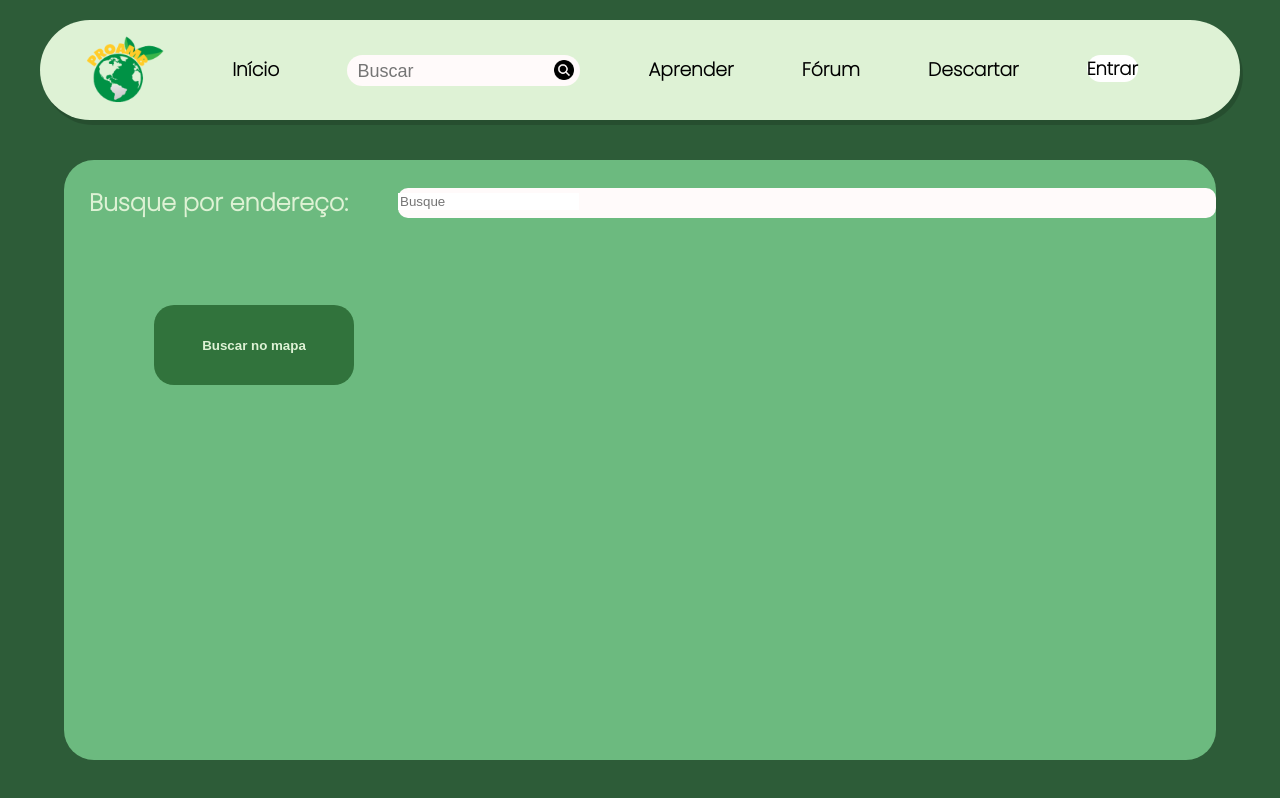
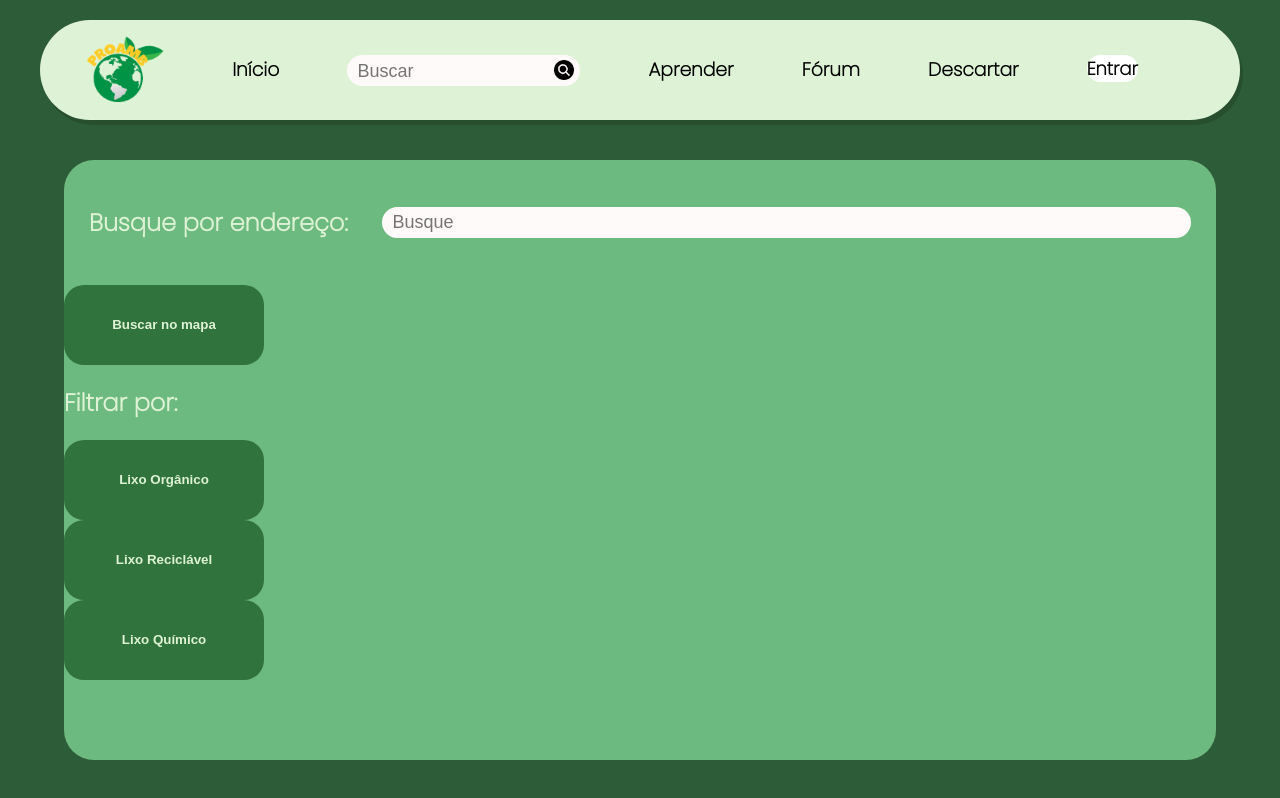
Before and after one commit to Cassiannoow/ProAmb-Old, a React (Create React App) app in the folder proamb/: page /mapa-proamb in a window 1280 px wide. Built offline with nearby package versions, Linux system fonts and the light colour scheme.

Commit message:
feat: css

```diff
--- a/proamb/src/Components/BarraDeBuscarLugar/BarraDeBuscarLugar.css
+++ b/proamb/src/Components/BarraDeBuscarLugar/BarraDeBuscarLugar.css
@@ -1,13 +1,17 @@
-#divBuscarLugar {
+#divBuscarLugar{
     background: #FFFAFA;
-    height: 30px;
-    border-radius: 10px;
-    width: 100%;
+    border-radius: 37px ;
+    width:  100%;
+    height: 31px;
 }
 
-input{
-   margin: auto;
-   border: none;
+#txtBuscaLugar{
+    background-color:transparent;
+    padding-left: 10px;
+    font-size:18px;
+    border:none;
+    height: 30px;
+    width: 100%;
 }
 
 input:focus{
--- a/proamb/src/Components/BarraDeBuscarLugar/BarraDeBuscarLugar.js
+++ b/proamb/src/Components/BarraDeBuscarLugar/BarraDeBuscarLugar.js
@@ -4,7 +4,7 @@ import './BarraDeBuscarLugar.css'
 export default function BarraDeBuscarLugar() {
     return (
         <div id="divBuscarLugar">
-            <input type="text" placeholder="Busque"/>
+            <input type="text" id="txtBuscaLugar" placeholder="Busque"/>
         </div>
     )
 }
--- a/proamb/src/Components/CardsAprender/CardsAprender.css
+++ b/proamb/src/Components/CardsAprender/CardsAprender.css
@@ -15,12 +15,14 @@
     font-size: 40px;
     padding: 20px;
     text-align: center;
-    margin: auto;
+    display: flex;
+    align-items: center;
     max-width: 350px;
+    min-height: 100px;
 }
 
 .imagemAprender {
-    width: 400px;
+    height: 100%;
 }
 
 .comecar {
@@ -45,7 +47,6 @@
     box-shadow: 0 3px 6px rgba(0, 0, 0, 0.16), 0 3px 6px rgba(0, 0, 0, 0.23)
 }
 
-img{
+.imagensCard{
     width: 100%;
-    height: auto;
 }
--- a/proamb/src/Components/CardsAprender/CardsAprender.js
+++ b/proamb/src/Components/CardsAprender/CardsAprender.js
@@ -6,7 +6,7 @@ export default function CardsAprender(props) {
         <div className="cardAprender">
             <span id="titulos"><b>{ props.titulo }</b></span>
             <div className="imagemAprender">
-                <img src={props.imagem}></img>
+                <img className="imagensCard" src={props.imagem}></img>
             </div>
             <button className="comecar"><b>COMEÇAR</b></button>
         </div>
--- a/proamb/src/Components/Telas/Descartar/Descartar.css
+++ b/proamb/src/Components/Telas/Descartar/Descartar.css
@@ -1,7 +1,4 @@
 #telaDescartar {
-    display: grid;
-    grid-template-areas:
-    "buscar lugares";
     display: flex;
     flex-direction: column;
     background-color: #6CBA7F;
@@ -13,7 +10,6 @@
 }
 
 .buscar {
-    grid-area: "buscar";
     margin-top: 60px;
     margin-left: 90px;
     overflow: hidden;
@@ -35,7 +31,6 @@
 }
 
 #tituloBuscar {
-    margin: 25px;
     color: #DEF2D5;
     width: 400px;
 }
@@ -53,4 +48,10 @@
     display: flex;
     justify-content: center;
     align-items: center;
+    margin: 25px;
 }
+
+.botoesLixos{
+    display: flex;
+    flex-direction: column;
+}
--- a/proamb/src/Components/Telas/Descartar/Descartar.js
+++ b/proamb/src/Components/Telas/Descartar/Descartar.js
@@ -6,19 +6,21 @@ import './Descartar.css';
 export default class Descartar extends Component {
     render() {
         return (
-            <article id="telaDescartar">
+            <div id="telaDescartar">
                 <div className="barradebusca">
                     <h2 id="tituloBuscar">Busque por endereço:</h2>
                     <BarraDeBuscarLugar />
                 </div>
-                <section className="buscar">
+                <div className="botoesDeBusca">
                     <button id="btnBuscarNoMapa"><b>Buscar no mapa</b></button>
-                </section>
-
-                <section className="lugares">
-
-                </section>
-            </article>
+                    <h2 id="tituloBuscar">Filtrar por:</h2>
+                    <div className="botoesLixos">
+                        <button id="btnBuscarNoMapa"><b>Lixo Orgânico</b></button>
+                        <button id="btnBuscarNoMapa"><b>Lixo Reciclável</b></button>
+                        <button id="btnBuscarNoMapa"><b>Lixo Químico</b></button>
+                    </div>
+                </div>
+            </div>
         )
     }
 }
```
